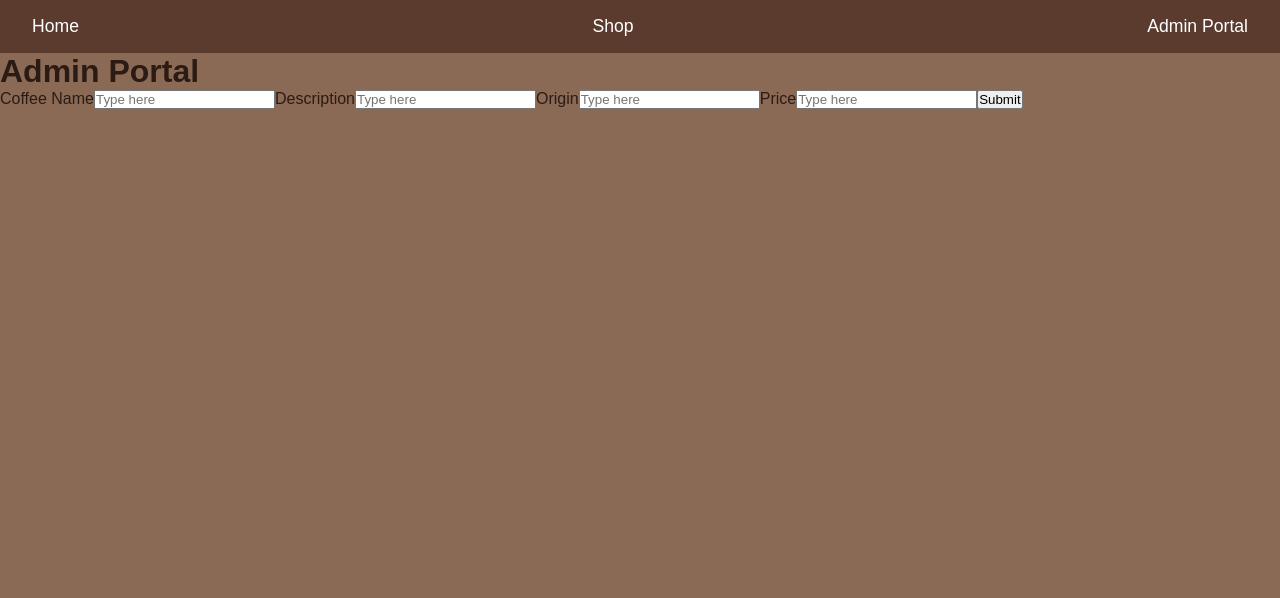
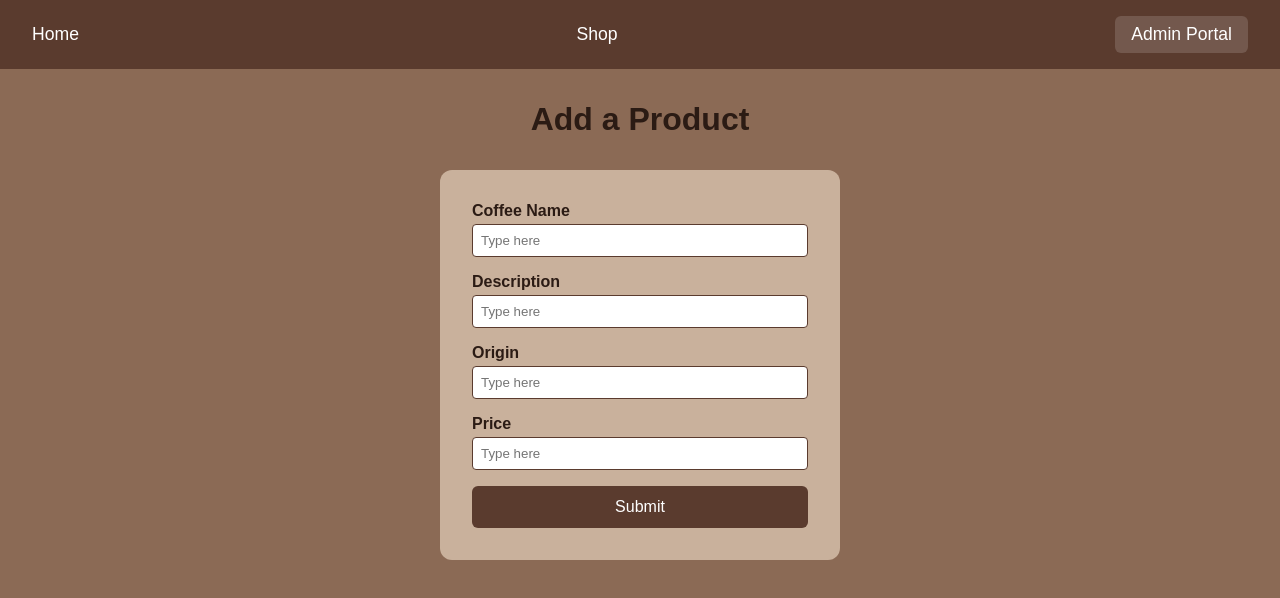
Before and after one commit to hanjennings1/coffees-r-us-lab, a React (Vite) app: page /admin in a window 1280 px wide. Shown: the top 598 px of the page. Built offline with nearby package versions, Linux system fonts and the light colour scheme.

Commit message:
Style Nav, Home, Shop, Sidebar, ProductCard, and ProductForm; fix price formatting; update tests

```diff
--- a/src/components/Admin.jsx
+++ b/src/components/Admin.jsx
@@ -1,6 +1,7 @@
 import { useState } from 'react'
 import { useNavigate } from 'react-router-dom' // lets us redirect programmatically after success
 import ProductForm from './ProductForm'
+import '../styles/Admin.css'
 
 function Admin() {
   // navigate is a function we can call to change routes in code (not just via <Link> clicks)
@@ -33,8 +34,8 @@ function Admin() {
   }
 
   return (
-    <div>
-      <h1>Admin Portal</h1>
+    <div className="admin-page">
+      <h1>Add a Product</h1>
 
       {/* && short-circuit: only renders the <p> when successMessage is true.
           If false, the whole expression evaluates to false, and React renders nothing. */}
--- a/src/components/Nav.jsx
+++ b/src/components/Nav.jsx
@@ -1,12 +1,12 @@
-import { Link } from 'react-router-dom' // Link enables client-side navigation without a full page reload
+import { NavLink } from 'react-router-dom' // Link enables client-side navigation without a full page reload
 import '../styles/Nav.css'
 
 function Nav() {
   return (
     <nav>
-      <Link to="/">Home</Link>
-      <Link to="/shop">Shop</Link>
-      <Link to="/admin">Admin Portal</Link>
+      <NavLink to="/">Home</NavLink>
+      <NavLink to="/shop">Shop</NavLink>
+      <NavLink to="/admin">Admin Portal</NavLink>
     </nav>
   )
 }
--- a/src/components/ProductCard.jsx
+++ b/src/components/ProductCard.jsx
@@ -7,9 +7,9 @@ function ProductCard({ product }) {
     // Template literal (`${}`) inserts this specific product's id into the URL dynamically
     <Link to={`/product/${product.id}`} className="product-card">
       <h3>{product.name}</h3>
-      <p>{product.description}</p>
+      <p className="description">{product.description}</p>
       <p>{product.origin}</p>
-      <p>${product.price}</p>
+      <p className="price">${Number(product.price).toFixed(2)}</p>
     </Link>
   )
 }
--- a/src/components/ProductForm.jsx
+++ b/src/components/ProductForm.jsx
@@ -1,12 +1,11 @@
 import { useState } from 'react'
+import '../styles/ProductForm.css'
 
 // initialData is optional — when provided (editing), pre-fills the form.
 // When absent (adding new), fields start empty.
 // onSubmit is a callback passed down from the parent (Admin or ProductDetail),
 // called once with the final form values when Submit is clicked.
 function ProductForm({ initialData, onSubmit }) {
-  // One state object holding all 4 fields — simpler than 4 separate useStates
-  // since we update them all the same way (spread + overwrite one key)
   const [formData, setFormData] = useState({
     name: initialData?.name || '',
     description: initialData?.description || '',
@@ -14,27 +13,33 @@ function ProductForm({ initialData, onSubmit }) {
     price: initialData?.price || ''
   })
 
-  // Single handler reused by all 4 inputs — reads which field changed
-  // from the input's `name` attribute, and updates just that key
   function handleChange(event) {
     const { name, value } = event.target
     setFormData({
-      ...formData,   // keep all other fields unchanged
-      [name]: value  // overwrite just the field that changed
+      ...formData,
+      [name]: value
     })
   }
 
   // Called when the form is submitted — prevents the default page reload,
+  // converts price to a real number (inputs always produce strings),
   // hands the finished data up to whichever parent rendered this form,
   // then resets its own fields back to empty for the next entry
   function handleSubmit(event) {
     event.preventDefault()
-    onSubmit(formData)
-    setFormData({ name: '', description: '', origin: '', price: '' }) // reset fields after submit
+
+    // Spread all 4 fields, then overwrite price with its number-converted version
+    const formattedData = {
+      ...formData,
+      price: Number(formData.price)
+    }
+
+    onSubmit(formattedData)
+    setFormData({ name: '', description: '', origin: '', price: '' })
   }
 
   return (
-    <form onSubmit={handleSubmit}>
+    <form onSubmit={handleSubmit} className="product-form">
       <label>
         Coffee Name
         <input
--- a/src/components/Shop.jsx
+++ b/src/components/Shop.jsx
@@ -1,7 +1,7 @@
 import { useState } from 'react'
 import Sidebar from './Sidebar'
 import ProductList from './ProductList'
-import '../styles/Shop.css' // side-by-side layout for Sidebar + ProductList
+import '../styles/Shop.css' // side-by-side layout for Sidebar + ProductList, plus the page title
 
 function Shop() {
   // Text currently typed in the search box — lifted up here since
@@ -28,7 +28,12 @@ function Shop() {
   }
 
   return (
-    // shop-page: flex container so Sidebar and ProductList sit side-by-side, matching the mockup
+    // <>...</> is a React Fragment — groups the heading and shop-page div together
+    // without adding an extra wrapping <div> to the actual HTML output
+    <>
+      <h1 className="shop-title">Shop</h1>
+
+      {/* shop-page: flex container so Sidebar and ProductList sit side-by-side, matching the mockup */}
       <div className="shop-page">
         <Sidebar
           searchTerm={searchTerm}
@@ -39,6 +44,7 @@ function Shop() {
         {/* ProductList receives the same filter state, so it can decide which products to actually show */}
         <ProductList searchTerm={searchTerm} selectedLocations={selectedLocations} />
       </div>
+    </>
   )
 }
 
--- /dev/null
+++ b/src/styles/Admin.css
@@ -0,0 +1,4 @@
+.admin-page h1 {
+  text-align: center;
+  margin-top: 2rem; /* pushes the heading down, away from the nav bar */
+}
--- a/src/styles/Nav.css
+++ b/src/styles/Nav.css
@@ -13,3 +13,10 @@ nav a {
   text-decoration: none;
   font-size: 1.1rem;
 }
+
+/* NavLink automatically applies this class name when its route matches the current URL */
+nav a.active {
+  background-color: rgba(255, 255, 255, 0.15); /* white at 15% opacity — creates the "slightly transparent box" effect */
+  padding: 0.5rem 1rem;
+  border-radius: 6px;
+}
--- a/src/styles/ProductCard.css
+++ b/src/styles/ProductCard.css
@@ -2,9 +2,18 @@
   background-color: var(--color-cream);
   border-radius: 12px;
   padding: 1.5rem;
-  text-decoration: none;      /* removes the underline Link adds by default */
+  text-decoration: none;
   color: var(--color-darkest);
-  display: block;              /* Link defaults to inline, this makes it behave like a normal block container */
+  display: flex;
+  flex-direction: column;   /* stacks content vertically, needed for consistent height alignment */
+  height: 100%;              /* fills the full height of its grid cell, so short/long cards line up */
+  transition: transform 0.15s ease, box-shadow 0.15s ease; /* smooths out the hover effect below */
+}
+
+/* Hover effect: slight lift + shadow, signals the card is clickable */
+.product-card:hover {
+  transform: translateY(-4px);              /* moves the card up slightly */
+  box-shadow: 0 6px 12px rgba(0, 0, 0, 0.2); /* soft shadow underneath, reinforcing the "lift" */
 }
 
 .product-card h3 {
@@ -15,3 +24,17 @@
   margin-bottom: 0.25rem;
   font-size: 0.9rem;
 }
+
+/* Description specifically gets to grow and push the price down,
+   so price always lands at the same spot regardless of description length */
+.product-card .description {
+  flex: 1;
+}
+
+/* Price gets its own distinct styling — bigger, bold, and a different color to stand out */
+.product-card .price {
+  font-size: 1.2rem;
+  font-weight: bold;
+  color: var(--color-dark);
+  margin-top: 0.5rem;
+}
--- /dev/null
+++ b/src/styles/ProductForm.css
@@ -0,0 +1,38 @@
+.product-form {
+  max-width: 400px;
+  margin: 2rem auto;         /* centers the form horizontally, with spacing above/below */
+  padding: 2rem;
+  background-color: var(--color-light);
+  border-radius: 12px;
+  display: flex;
+  flex-direction: column;    /* stacks each label/input vertically */
+  gap: 1rem;
+}
+
+.product-form label {
+  display: flex;
+  flex-direction: column;    /* label text sits above its input, not beside it */
+  font-weight: bold;
+  gap: 0.25rem;
+}
+
+.product-form input {
+  padding: 0.5rem;
+  border: 1px solid var(--color-dark);
+  border-radius: 4px;
+  font-weight: normal;       /* inputs shouldn't inherit the bold from their parent label */
+}
+
+.product-form button {
+  background-color: var(--color-dark);
+  color: white;
+  padding: 0.75rem;
+  border: none;
+  border-radius: 6px;
+  font-size: 1rem;
+  cursor: pointer;           /* shows a pointer/hand cursor on hover, signaling it's clickable */
+}
+
+.product-form button:hover {
+  background-color: var(--color-darkest); /* slightly darker on hover, gives visual feedback */
+}
--- a/src/styles/Shop.css
+++ b/src/styles/Shop.css
@@ -1,3 +1,8 @@
 .shop-page {
-  display: flex; /* Sidebar and ProductList sit side-by-side instead of stacking */
+  display: flex;
 }
+
+.shop-title {
+  text-align: center;
+  margin-top: 2rem;
+  margin-bottom: 1rem;
```
Also changed, not shown: 2 other files (tests, documents, lock files or other folders). Lines whose indentation alone changed are shown as unchanged.
